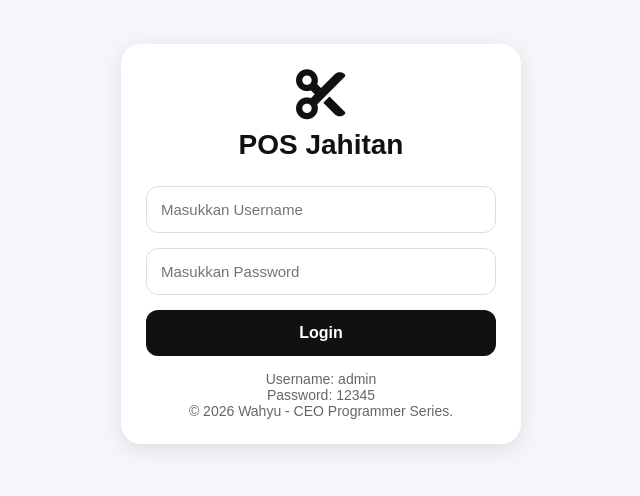
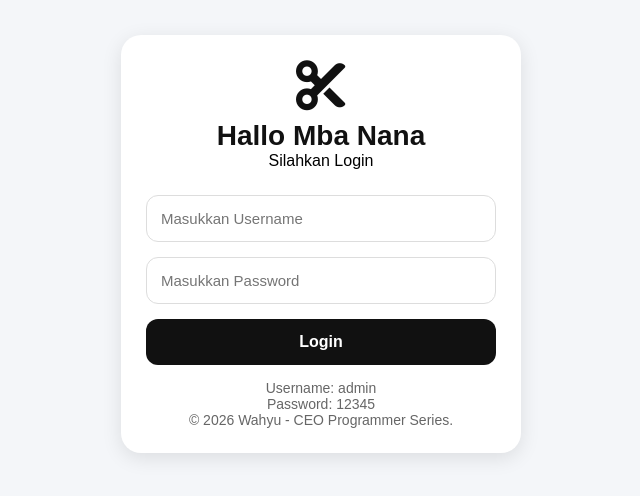
Before and after one commit to programmerseries/programmerseries.github.io, a plain HTML site: page login.html in a window 1280 px wide. Shown: the part 156-652 px from the top of the page, without its empty margins (319-959 px from the left). Drawn offline with Linux system fonts and the light colour scheme.

Commit message:
Update login.html

```diff
--- a/login.html
+++ b/login.html
@@ -102,7 +102,8 @@ HALAMAN LOGIN POS JAHITAN
 
       <i class="fa-solid fa-scissors"></i>
 
-      <h1>POS Jahitan</h1>
+      <h1>Hallo Mba Nana</h1>
+      <p>Silahkan Login</p>
 
     </div>
 
```
